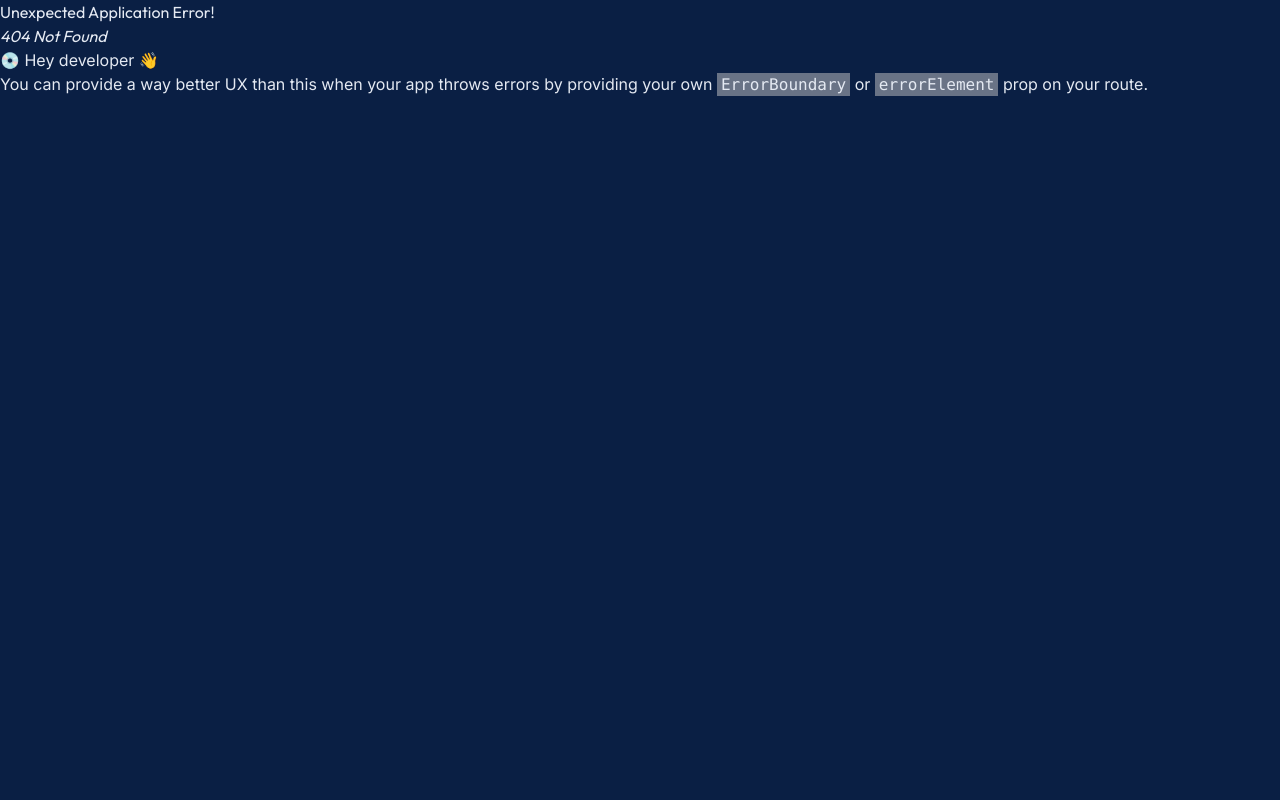
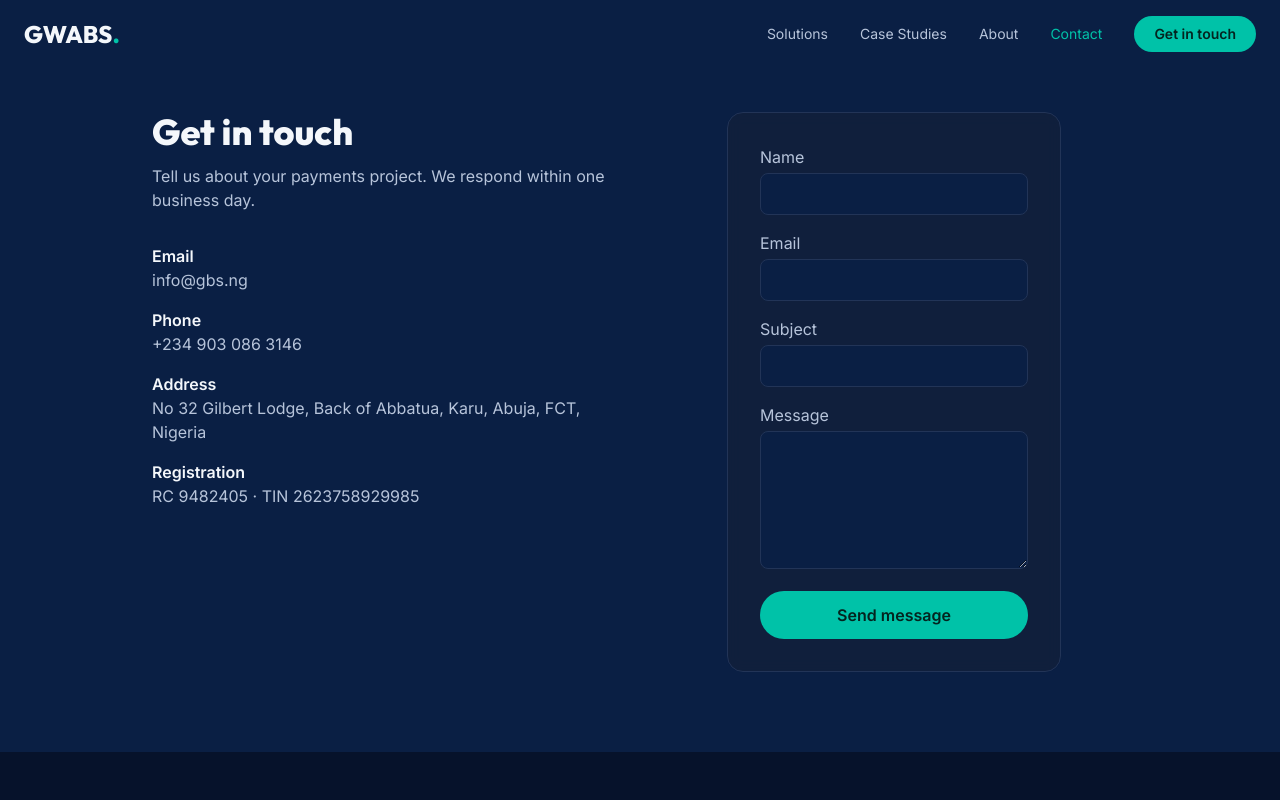
Before and after one commit to gwabstech/My-Portfolio, a React (Vite) app: page /contact in a window 1280 px wide. Before the commit this address had no page. Shown: the top 800 px of the page. Built offline with nearby package versions, Linux system fonts and the light colour scheme.

Commit message:
feat: add Contact page and route

```diff
--- /dev/null
+++ b/src/pages/Contact.jsx
@@ -0,0 +1,36 @@
+import { useDocumentTitle } from '../lib/seo.js'
+import ContactForm from '../components/ContactForm.jsx'
+import { company } from '../data/company.js'
+
+export default function Contact() {
+  useDocumentTitle('Contact')
+  return (
+    <main className="pt-28 pb-20">
+      <section className="container mx-auto px-6 max-w-5xl grid md:grid-cols-2 gap-10">
+        <div>
+          <h1 className="text-4xl font-extrabold text-offwhite font-outfit">Get in touch</h1>
+          <p className="mt-3 text-slate">Tell us about your payments project. We respond within one business day.</p>
+          <dl className="mt-8 space-y-4 text-slate">
+            <div>
+              <dt className="text-offwhite font-semibold">Email</dt>
+              <dd><a className="hover:text-teal" href={`mailto:${company.email}`}>{company.email}</a></dd>
+            </div>
+            <div>
+              <dt className="text-offwhite font-semibold">Phone</dt>
+              <dd><a className="hover:text-teal" href={`tel:${company.phone.replace(/\s/g, '')}`}>{company.phone}</a></dd>
+            </div>
+            <div>
+              <dt className="text-offwhite font-semibold">Address</dt>
+              <dd>{company.address}</dd>
+            </div>
+            <div>
+              <dt className="text-offwhite font-semibold">Registration</dt>
+              <dd>RC {company.rc} · TIN {company.tin}</dd>
+            </div>
+          </dl>
+        </div>
+        <ContactForm />
+      </section>
+    </main>
+  )
+}
--- a/src/router.jsx
+++ b/src/router.jsx
@@ -5,6 +5,7 @@ import Solutions from './pages/Solutions.jsx'
 import CaseStudies from './pages/CaseStudies.jsx'
 import CaseStudyDetail from './pages/CaseStudyDetail.jsx'
 import About from './pages/About.jsx'
+import Contact from './pages/Contact.jsx'
 
 export const router = createBrowserRouter([
   {
@@ -16,6 +17,7 @@ export const router = createBrowserRouter([
       { path: 'case-studies', element: <CaseStudies /> },
       { path: 'case-studies/:slug', element: <CaseStudyDetail /> },
       { path: 'about', element: <About /> },
+      { path: 'contact', element: <Contact /> },
     ],
   },
 ])
```
Also changed, not shown: 1 other file (tests, documents, lock files or other folders).
